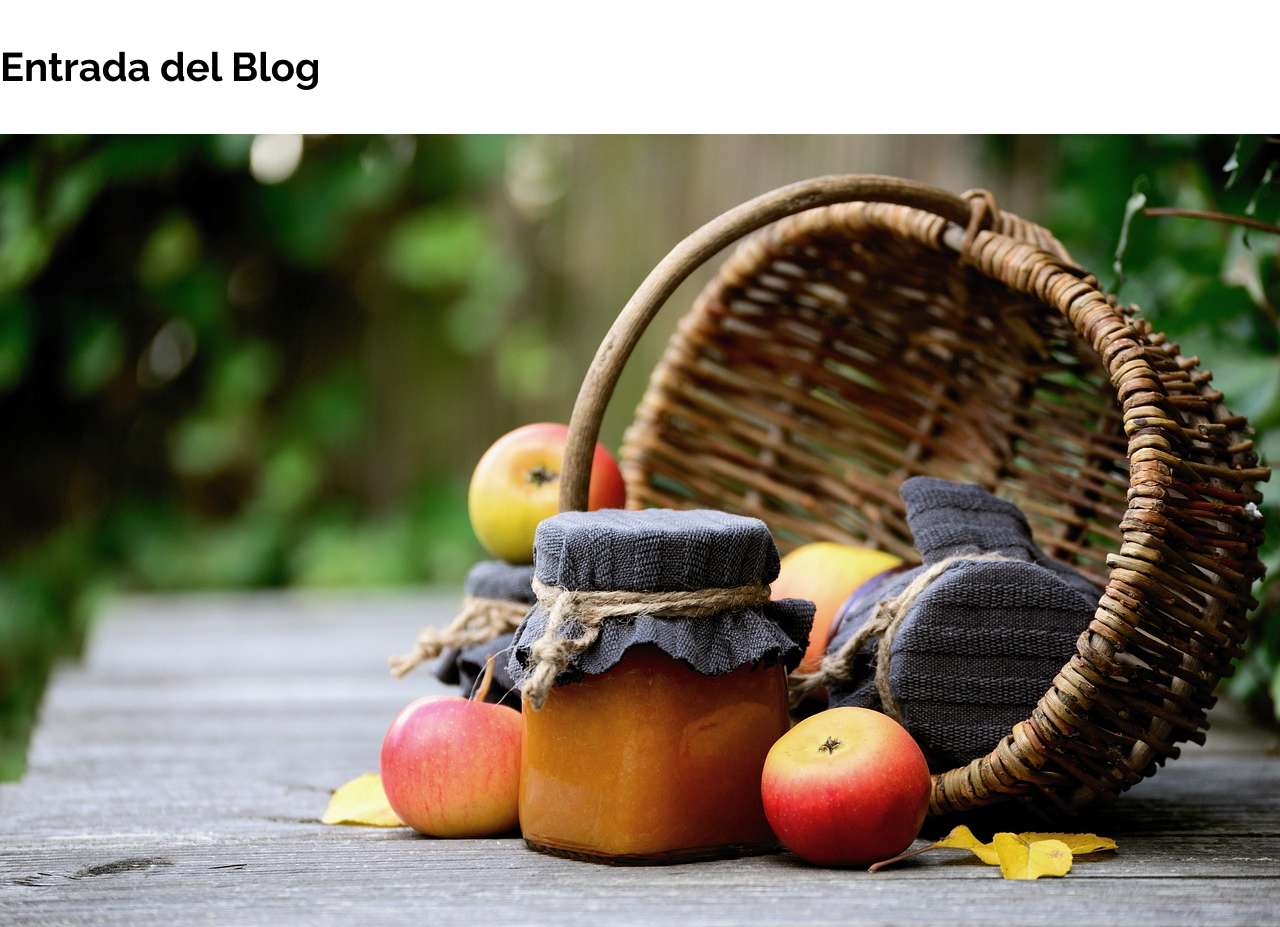
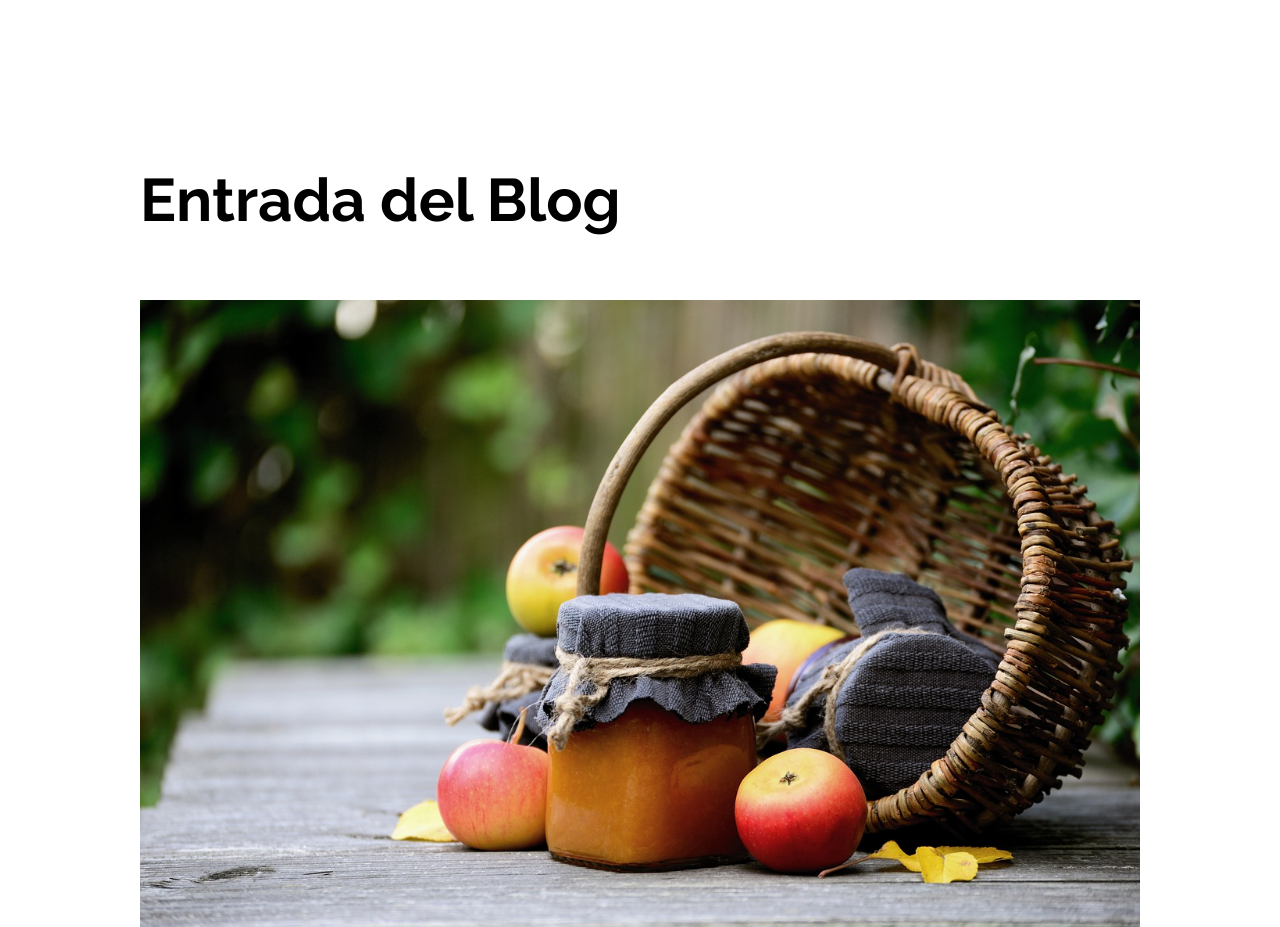
Before and after one commit to pablitomartinez/responsive, a plain HTML site: page 13-mostly_fluid/index.html in a window 1280 px wide. Shown: the top 927 px of the page. Drawn offline with nearby package versions, Linux system fonts and the light colour scheme.

Commit message:
mostly, peque;os cambios en los stylos

```diff
--- a/13-mostly_fluid/css/styles.css
+++ b/13-mostly_fluid/css/styles.css
@@ -22,8 +22,25 @@ h2 {
     font-size: 3.2rem;
 }
 
+img {
+  max-width: 100%;
+}
+
 p {
     font-size: 2rem;
+}
+
+.contenedor{
+
+    display: flex;
+    max-width: 1200px;
+    width: 95%;
+    margin: 0 auto;
+}
+
+.entrada-blog{
+    text-align: left;
+    padding: 10rem;
 }
 
 .entrada-blog a {
@@ -37,3 +54,13 @@ p {
 }
 
 /** CODIGO AQUI **/
+
+    h1{
+        text-align: left;
+        font-size: 3rem;
+    }
+
+
+    @media (min-width: 768px) {
+        h1{font-size: 6rem;}
+    }
```
